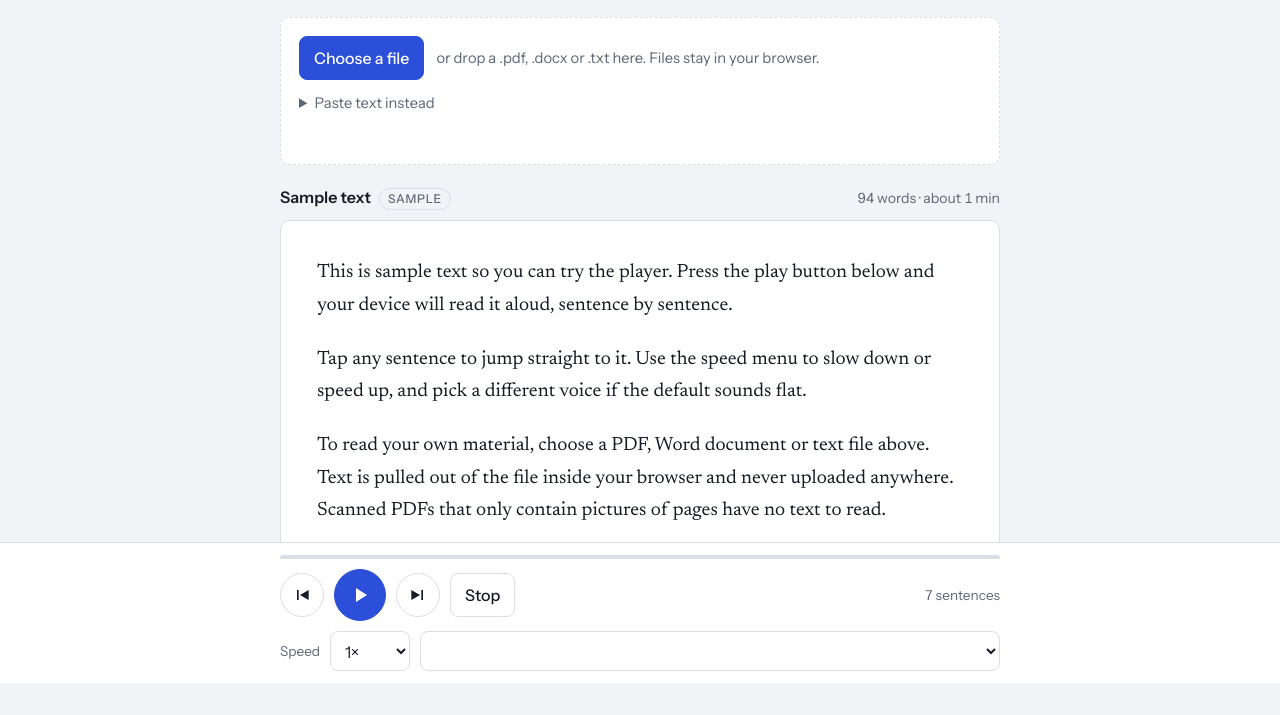
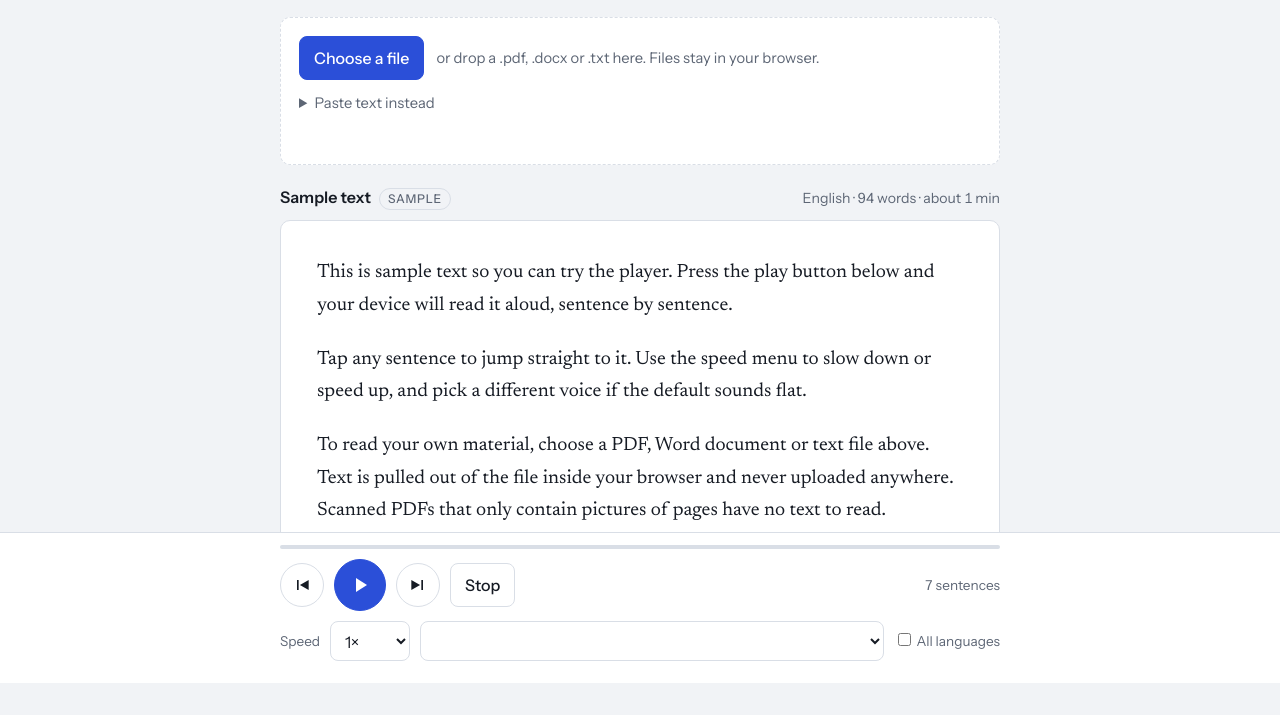
Before and after one commit to danieltedwards/ReadBack-app, a plain HTML site: page index.html in a window 1280 px wide. Shown: the part 117-832 px from the top of the page. Drawn offline with nearby package versions, Linux system fonts and the light colour scheme.

Commit message:
Match voices to the document's language
Detect the document language and only list voices for it, so English text is no longer read by Spanish or Chinese voices. Adds an All languages toggle and a note when no matching voice is installed.

Co-Authored-By: Claude Sonnet 5.5 <noreply@anthropic.com>
Claude-Session: https://claude.ai/code/session_01NVt49Axa4FmkMnKCLE3yAG

```diff
--- a/index.html
+++ b/index.html
@@ -161,7 +161,9 @@ select { background: var(--surface); border: 1px solid var(--line); border-radiu
         <option value="2">2×</option>
       </select>
       <select id="voice" class="voice" aria-label="Voice"></select>
+      <label class="count"><input type="checkbox" id="allVoices"> All languages</label>
     </div>
+    <div class="count" id="langNote" role="status"></div>
   </div>
 </div>
 
@@ -177,6 +179,7 @@ select { background: var(--surface); border: 1px solid var(--line); border-radiu
   var state = 'stopped';   // stopped | playing | paused
   var token = 0;           // invalidates stale utterance callbacks
   var voices = [];
+  var docLang = 'en';
 
   if (window.pdfjsLib) {
     pdfjsLib.GlobalWorkerOptions.workerSrc = 'https://cdnjs.cloudflare.com/ajax/libs/pdf.js/3.11.174/pdf.worker.min.js';
@@ -230,7 +233,9 @@ select { background: var(--surface); border: 1px solid var(--line); border-radiu
     $('docBadge').hidden = !isSample;
     var words = sents.reduce(function (n, s) { return n + s.text.split(/\s+/).length; }, 0);
     var mins = Math.max(1, Math.round(words / (160 * parseFloat($('rate').value))));
-    $('docMeta').textContent = words.toLocaleString() + ' words · about ' + mins + ' min';
+    docLang = detectLang(sents.map(function (s) { return s.text; }).join(' '));
+    $('docMeta').textContent = langName(docLang) + ' · ' + words.toLocaleString() + ' words · about ' + mins + ' min';
+    if (synth) fillVoices();
     mark(); updateUi();
   }
 
@@ -269,7 +274,10 @@ select { background: var(--surface); border: 1px solid var(--line); border-radiu
     setTimeout(function () {
       if (my !== token || state !== 'playing') return;
       var u = new SpeechSynthesisUtterance(sents[idx].text);
-      var v = currentVoice(); if (v) { u.voice = v; u.lang = v.lang; }
+      var v = currentVoice();
+      if (v && vlang(v) === docLang) { u.voice = v; u.lang = v.lang; }
+      else if (v && $('allVoices').checked) { u.voice = v; u.lang = v.lang; }
+      else { u.lang = docLang; }
       u.rate = parseFloat($('rate').value);
       u.onend = function () {
         if (my !== token || state !== 'playing') return;
@@ -308,23 +316,65 @@ select { background: var(--surface); border: 1px solid var(--line); border-radiu
   $('voice').onchange = function () { save('rb-voice', this.value); if (state === 'playing') speakCurrent(); };
   window.addEventListener('pagehide', function () { if (synth) synth.cancel(); });
 
+  /* ---------- language detection ---------- */
+  var STOP = {
+    en: 'the and of to in is that it for with as was on are be this have not you at by from or an',
+    es: 'el la de que y en los las del un una por con para es se no al lo como más pero su',
+    fr: 'le la les des et est un une du que pour dans qui pas sur ce il elle au avec ne se',
+    de: 'der die das und ist nicht ein eine zu den mit von für auf dem sich auch es im',
+    pt: 'o a os as de que e do da em um uma para com não se na no por mais como mas',
+    it: 'il lo la di che e un una per con non sono del della in è le gli si più come',
+    nl: 'de het een en van ik dat niet is op te voor met zijn er maar om ook aan'
+  };
+  Object.keys(STOP).forEach(function (k) { var o = {}; STOP[k].split(' ').forEach(function (w) { o[w] = 1; }); STOP[k] = o; });
+  function detectLang(text) {
+    var s = text.slice(0, 5000);
+    var c = function (re) { return (s.match(re) || []).length; };
+    if (c(/[぀-ヿ]/g) > 5) return 'ja';
+    if (c(/[가-힯]/g) > 5) return 'ko';
+    if (c(/[一-鿿]/g) > 5) return 'zh';
+    if (c(/[Ѐ-ӿ]/g) > 5) return 'ru';
+    if (c(/[؀-ۿ]/g) > 5) return 'ar';
+    if (c(/[֐-׿]/g) > 5) return 'he';
+    if (c(/[ऀ-ॿ]/g) > 5) return 'hi';
+    if (c(/[฀-๿]/g) > 5) return 'th';
+    if (c(/[Ͱ-Ͽ]/g) > 5) return 'el';
+    var words = s.toLowerCase().match(/[a-zà-ÿ']+/g) || [];
+    var best = 'en', top = 0;
+    Object.keys(STOP).forEach(function (k) {
+      var n = 0; words.forEach(function (w) { if (STOP[k][w]) n++; });
+      if (n > top) { top = n; best = k; }
+    });
+    return best;
+  }
+  function langName(code) {
+    try { return new Intl.DisplayNames([navigator.language || 'en'], { type: 'language' }).of(code); } catch (e) { return code; }
+  }
+  function vlang(v) { return v.lang.toLowerCase().replace('_', '-').split('-')[0]; }
+
   function fillVoices() {
     if (!synth) { $('voice').innerHTML = '<option>No speech support</option>'; $('voice').disabled = true; return; }
     voices = synth.getVoices();
     if (!voices.length) return;
     var saved = load('rb-voice');
-    var lang = (navigator.language || 'en').slice(0, 2);
-    var list = voices.slice().sort(function (a, b) {
-      var al = a.lang.indexOf(lang) === 0 ? 0 : 1, bl = b.lang.indexOf(lang) === 0 ? 0 : 1;
-      return al - bl || a.name.localeCompare(b.name);
+    var all = $('allVoices').checked;
+    var match = voices.filter(function (v) { return vlang(v) === docLang; });
+    var list = (all || !match.length) ? voices.slice() : match;
+    list.sort(function (a, b) {
+      var am = vlang(a) === docLang ? 0 : 1, bm = vlang(b) === docLang ? 0 : 1;
+      return am - bm || a.name.localeCompare(b.name);
     });
     var sel = $('voice'); sel.textContent = '';
     list.forEach(function (v) {
       var o = document.createElement('option'); o.value = v.voiceURI; o.textContent = v.name + ' (' + v.lang + ')'; sel.appendChild(o);
     });
-    var pick = list.filter(function (v) { return v.voiceURI === saved; })[0] || list.filter(function (v) { return v.default && v.lang.indexOf(lang) === 0; })[0] || list[0];
+    var pick = list.filter(function (v) { return v.voiceURI === saved && vlang(v) === docLang; })[0]
+      || list.filter(function (v) { return v.default && vlang(v) === docLang; })[0]
+      || list.filter(function (v) { return vlang(v) === docLang; })[0] || list[0];
     sel.value = pick.voiceURI;
+    $('langNote').textContent = match.length ? '' : 'No ' + langName(docLang) + ' voice is installed on this device, so it will sound accented. Add one in your device’s speech settings.';
   }
+  $('allVoices').onchange = function () { fillVoices(); if (state === 'playing') speakCurrent(); };
   if (synth) { fillVoices(); synth.onvoiceschanged = fillVoices; } else { fillVoices(); }
   var sr = load('rb-rate'); if (sr) $('rate').value = sr;
 
```
